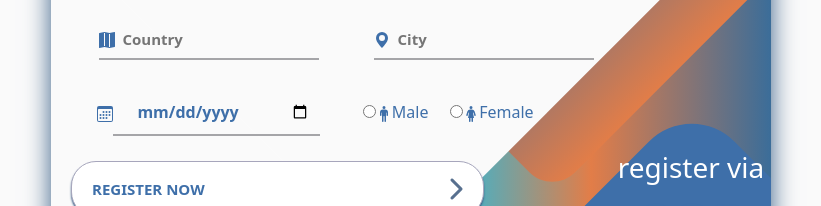
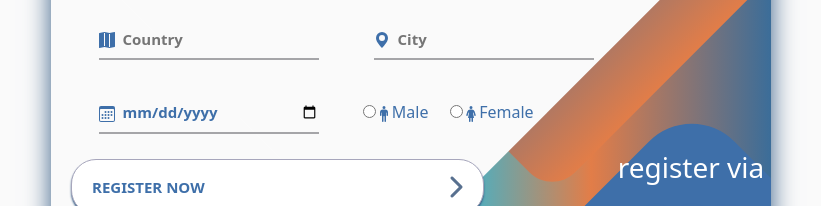
Before and after one commit to Mahmoud-Ramzi5/Jobera, a React (Vite) app in the folder FrontEnd/Web/: page /register in a window 1280 px wide. Shown: the part 409-615 px from the top of the page, without its empty margins (229-1050 px from the left). Built offline with nearby package versions, Linux system fonts and the light colour scheme.

Commit message:
Input type

```diff
--- a/FrontEnd/Web/src/components/NormalInput.jsx
+++ b/FrontEnd/Web/src/components/NormalInput.jsx
@@ -1,14 +1,14 @@
 import React from "react";
 import styles from '../styles/Input.module.css';
 
-const NormalInput = ({ placeholder, icon, value, setChange }) => {
+const NormalInput = ({ type, placeholder, icon, value, setChange }) => {
 
   return (
     <div className={styles.field}>
       <i className={styles.icon}>{icon}</i>
 
       <input
-        type="text"
+        type={type}
         className={styles.input}
         placeholder={placeholder}
         value={value}
--- a/FrontEnd/Web/src/pages/Login.jsx
+++ b/FrontEnd/Web/src/pages/Login.jsx
@@ -118,7 +118,8 @@ const Login = () => {
           <div className={styles.title}>Login</div>
           <form className={styles.login} onSubmit={handleSubmit}>
             <NormalInput
-              placeholder="Email"
+              type='text'
+              placeholder='Email'
               icon={<PersonFill />}
               value={email}
               setChange={setEmail}
--- a/FrontEnd/Web/src/pages/Register.jsx
+++ b/FrontEnd/Web/src/pages/Register.jsx
@@ -99,12 +99,14 @@ const Register = () => {
           <form className={styles.register} onSubmit={handleSubmit}>
             <div className={styles.register__row}>
               <NormalInput
+                type="text"
                 placeholder="First Name"
                 icon={<PersonFill />}
                 value={FirstName}
                 setChange={setFirstName}
               />
               <NormalInput
+                type="text"
                 placeholder="Last Name"
                 icon={<PersonFill />}
                 value={LastName}
@@ -113,6 +115,7 @@ const Register = () => {
             </div>
             <div className={styles.register__row}>
               <NormalInput
+                type="text"
                 placeholder="Email"
                 icon={<EnvelopeFill />}
                 value={email}
@@ -138,12 +141,14 @@ const Register = () => {
             </div>
             <div className={styles.register__row}>
               <NormalInput
+                type="text"
                 placeholder="Country"
                 icon={<MapFill />}
                 value={country}
                 setChange={setCountry}
               />
               <NormalInput
+                type="text"
                 placeholder="City"
                 icon={<GeoAltFill />}
                 value={city}
@@ -151,17 +156,13 @@ const Register = () => {
               />
             </div>
             <div className={styles.register__row}>
-              <div className={styles.register__field}>
-                <i> <Calendar3 /></i>
-                <input
-                  type="date"
-                  className={styles.register__input}
-                  placeholder="Birthdate"
-                  value={date}
-                  onChange={(event) => setDate(event.target.value)}
-                  required
-                />
-              </div>
+              <NormalInput
+                type='date'
+                placeholder='Birthdate'
+                icon={<Calendar3 />}
+                value={date}
+                setChange={setDate}
+              />
               <div className={styles.register__field__radio}>
                 {genders.map((G) => (
                   <div className={styles.register__input__radio} key={G.value}>
```
